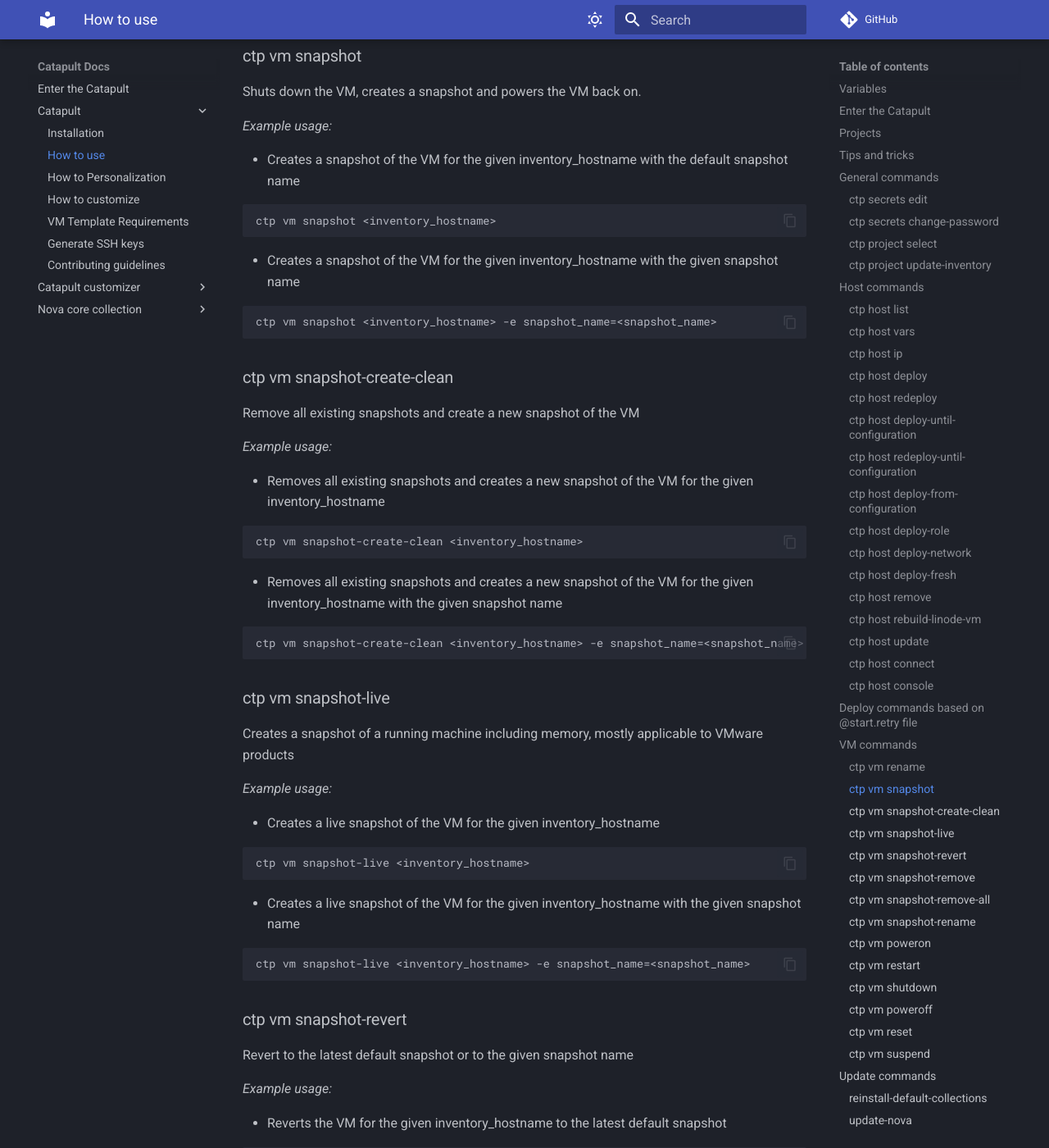
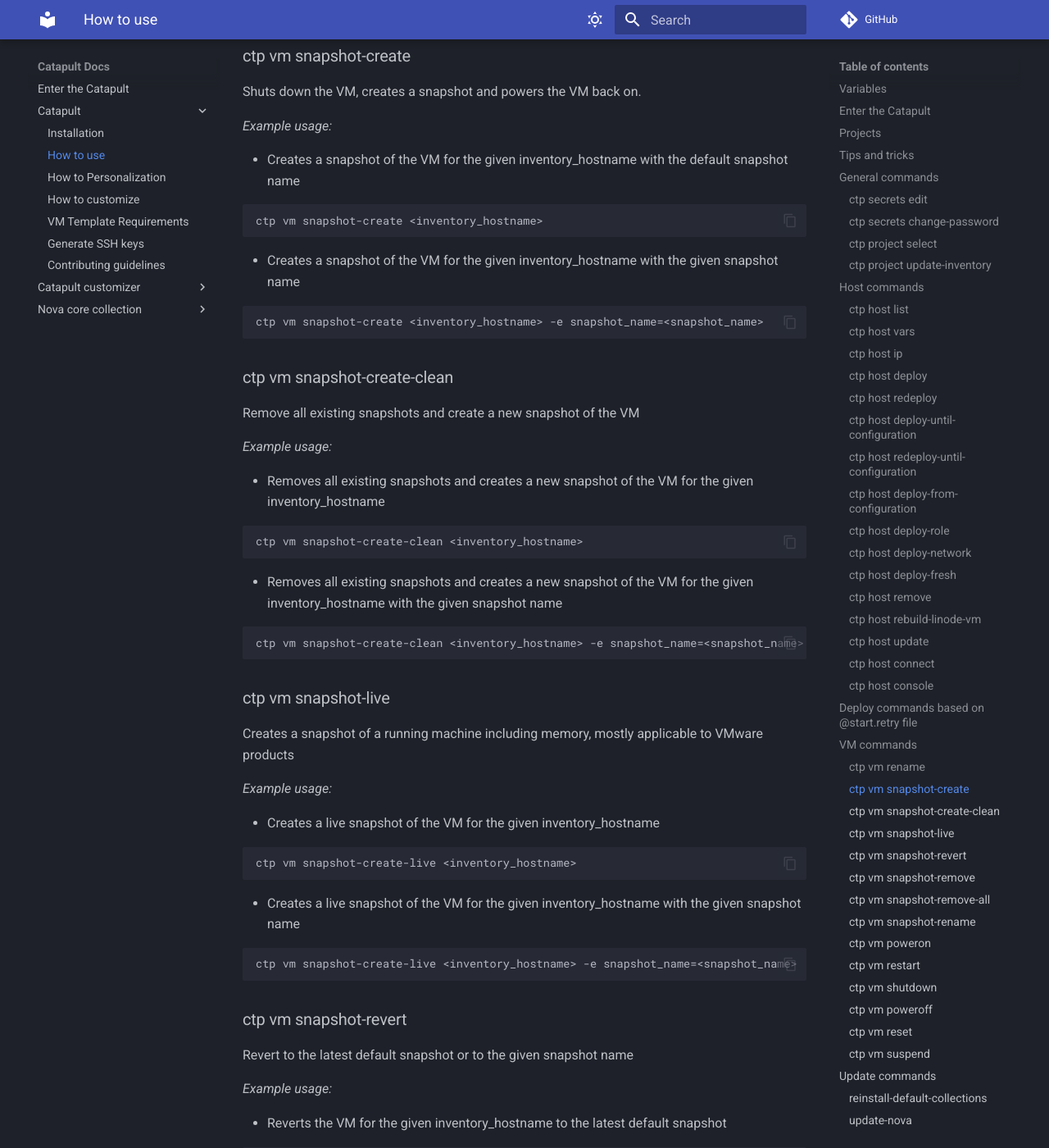
Before and after one commit to ClarifiedSecurity/catapult-docs, an MkDocs documentation site: the page built from docs/catapult/20-how-to-use.md, in a window 1280 px wide and 1400 px high, scrolled down 9024 px. Shown: the whole window at 82% size. Built offline with MkDocs 1.6.1 and Material for MkDocs 9.7.7, drawn with Linux system fonts in a browser that asks for light colours; comment, search, counter and statistics services are not loaded.

Commit message:
CatapultBot update docs

````diff
--- a/docs/catapult/20-how-to-use.md
+++ b/docs/catapult/20-how-to-use.md
@@ -360,7 +360,7 @@
 ctp vm rename <inventory_hostname> -e new_vm_name=<new_name>
 ```
 
-### ctp vm snapshot
+### ctp vm snapshot-create
 
 Shuts down the VM, creates a snapshot and powers the VM back on.
 
@@ -369,13 +369,13 @@
 - Creates a snapshot of the VM for the given inventory_hostname with the default snapshot name
 
 ```zsh
-ctp vm snapshot <inventory_hostname>
+ctp vm snapshot-create <inventory_hostname>
 ```
 
 - Creates a snapshot of the VM for the given inventory_hostname with the given snapshot name
 
 ```zsh
-ctp vm snapshot <inventory_hostname> -e snapshot_name=<snapshot_name>
+ctp vm snapshot-create <inventory_hostname> -e snapshot_name=<snapshot_name>
 ```
 
 ### ctp vm snapshot-create-clean
@@ -405,13 +405,13 @@
 - Creates a live snapshot of the VM for the given inventory_hostname
 
 ```zsh
-ctp vm snapshot-live <inventory_hostname>
+ctp vm snapshot-create-live <inventory_hostname>
 ```
 
 - Creates a live snapshot of the VM for the given inventory_hostname with the given snapshot name
 
 ```zsh
-ctp vm snapshot-live <inventory_hostname> -e snapshot_name=<snapshot_name>
+ctp vm snapshot-create-live <inventory_hostname> -e snapshot_name=<snapshot_name>
 ```
 
 ### ctp vm snapshot-revert
````
